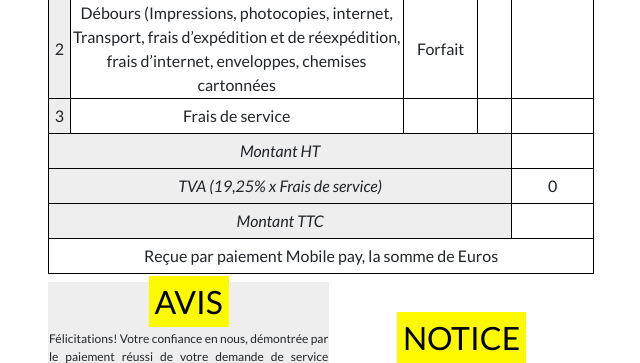
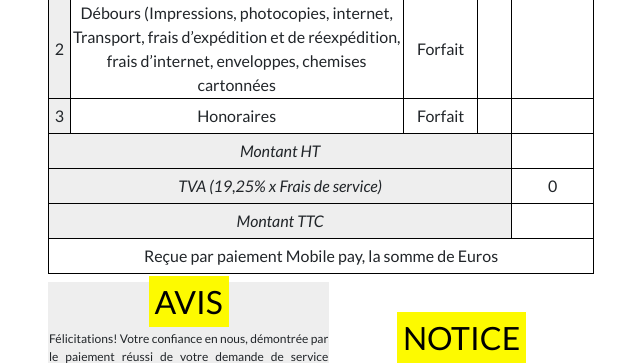
Before and after one commit to adigxs/easypro237, a Django app: template request/templates/receipt.html in a window 1280 px wide. Shown: the part 521-884 px from the top of the page, without its empty margins (319-959 px from the left). Run offline with Django 3.2, Linux system fonts and the light colour scheme; the template is opened without the code that fills it, so the values that code supplies are empty; some libraries are stand-ins or nearby versions.

Commit message:
Change cost's computation.

```diff
--- a/request/templates/receipt.html
+++ b/request/templates/receipt.html
@@ -122,8 +122,9 @@
                         </tr>
                         <tr>
                             <td>3</td>
-                            <td>Frais de service</td>
-                            <td>{{ expense_report_honorary_quantity }}</td>
+                            <td>Honoraires</td>
+<!--{#                            <td>{{ expense_report_honorary_quantity }}</td>#} -->
+                            <td>Forfait</td>
                             <td>{{ expense_report_honorary_fee }}</td>
                             <td>{{ expense_report_honorary_total }}</td>
                         </tr>
--- a/request/utils.py
+++ b/request/utils.py
@@ -137,7 +137,7 @@ def compute_receipt_expense_report(request: Request, service: Service, is_receip
                                 "total":  2 * stamp_fee * request.copy_count}}
     total_honorary = (service.honorary_fee + (request.copy_count - 1) * service.additional_cr_fee)
     honorary = service.honorary_fee
-    disbursement = service.disbursement
+    disbursement = service.disbursement + ((request.copy_count - 1) * service.additional_cr_fee)
 
     total = expense_report['stamp']['total'] + total_honorary + disbursement + (request.copy_count * service.excavation_fee)
     expense_report['honorary'] = {'fee': honorary, 'quantity': request.copy_count,
```
